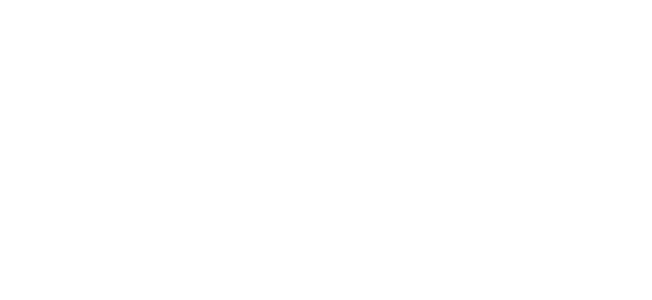
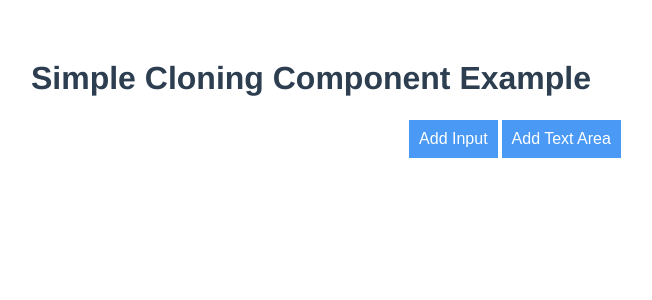
Before and after one commit to programeasily/vue-3-basics, a Vue app: page /dynamicComponentDemo in a window 1280 px wide. Before the commit this address had no page. Shown: the top 300 px of the page, without its empty margins (329-981 px from the left). Built offline with nearby package versions, Linux system fonts and the light colour scheme.

Commit message:
Dynamic Component Sample

```diff
--- /dev/null
+++ b/src/components/dynamic-comp/DcButton.vue
@@ -0,0 +1,38 @@
+<template>
+  <button class="btn">
+    {{ label }}
+  </button>
+</template>
+
+<script>
+export default {
+  props: {
+    label: {
+      type: String,
+      default: "Default",
+    },
+  },
+  setup() {
+    return {};
+  },
+};
+</script>
+
+<style scoped>
+.btn {
+  background-color: #4999f5;
+  border: none;
+  color: white;
+  padding: 10px;
+  text-align: center;
+  text-decoration: none;
+  display: inline-block;
+  font-size: 16px;
+  margin: 2px 2px;
+  cursor: pointer;
+}
+.btn:hover {
+  background-color: #0417c0;
+  color: white;
+}
+</style>
--- /dev/null
+++ b/src/components/dynamic-comp/DcInput.vue
@@ -0,0 +1,38 @@
+<template>
+  <div>
+    <input
+      type="text"
+      class="input"
+      v-model="value"
+      :placeholder="placeHolderLabel"
+    />
+  </div>
+</template>
+
+<script>
+export default {
+  props: {
+    placeHolderLabel: {
+      type: String,
+      default: "Enter the value",
+    },
+  },
+  data() {
+    return {
+      value: "",
+    };
+  },
+};
+</script>
+
+<style scoped>
+.input {
+  width: 200px;
+  padding: 12px 20px;
+  margin: 8px 0;
+  display: inline-block;
+  border: 1px solid #ccc;
+  border-radius: 4px;
+  box-sizing: border-box;
+}
+</style>
--- /dev/null
+++ b/src/components/dynamic-comp/DcTextArea.vue
@@ -0,0 +1,39 @@
+<template>
+  <div>
+    <textarea
+      v-model="value"
+      rows="3"
+      cols="3"
+      class="input"
+      :placeholder="placeHolderLabel"
+    />
+  </div>
+</template>
+
+<script>
+export default {
+  props: {
+    placeHolderLabel: {
+      type: String,
+      default: "Enter the value",
+    },
+  },
+  data() {
+    return {
+      value: "",
+    };
+  },
+};
+</script>
+
+<style scoped>
+.input {
+  width: 200px;
+  padding: 12px 20px;
+  margin: 8px 0;
+  display: inline-block;
+  border: 1px solid #ccc;
+  border-radius: 4px;
+  box-sizing: border-box;
+}
+</style>
--- /dev/null
+++ b/src/components/dynamic-comp/DynamicComp.vue
@@ -0,0 +1,11 @@
+<template>
+  <component :is="componentName" v-bind="componentProps"></component>
+</template>
+<script>
+export default {
+  props: {
+    componentName: String,
+    componentProps: Object,
+  },
+};
+</script>
--- a/src/main.js
+++ b/src/main.js
@@ -1,5 +1,12 @@
 import { createApp } from "vue";
 import router from "./router/router.js";
 import App from "./App.vue";
+import dcInput from "./components/dynamic-comp/DcInput"
+import dcTextArea from "./components/dynamic-comp/DcTextArea"
 
-createApp(App).use(router).mount("#app");
+let app = createApp(App);
+
+app.component("dcInput",dcInput)
+app.component("dcTextArea",dcTextArea)
+
+app.use(router).mount("#app");
--- /dev/null
+++ b/src/page/DynamicComponentDemo.vue
@@ -0,0 +1,56 @@
+<template>
+  <h1>Simple Cloning Component Example</h1>
+  <div class="grp">
+    <dcButton label="Add Input" @click="addInput" />
+    <dcButton label="Add Text Area" @click="addTextArea" />
+  </div>
+  <dynamicComp
+    v-for="(item, index) in items"
+    :key="index"
+    :componentName="item.componentName"
+    :componentProps="item.componentProps"
+  >
+  </dynamicComp>
+</template>
+
+<script>
+import { ref } from "@vue/reactivity";
+import dynamicComp from "../components/dynamic-comp/DynamicComp.vue";
+import dcButton from "../components/dynamic-comp/DcButton.vue";
+export default {
+  components: {
+    dynamicComp,
+    dcButton,
+  },
+  setup() {
+    let items = ref([]);
+    const addInput = () => {
+      items.value.push({
+        componentName: "dcInput",
+        componentProps: {
+          placeHolderLabel: "Cloning Input",
+        },
+      });
+    };
+    const addTextArea = () => {
+      items.value.push({
+        componentName: "dcTextArea",
+        componentProps: {
+          placeHolderLabel: "Cloning Text Arae",
+        },
+      });
+    };
+    return {
+      items,
+      addInput,
+      addTextArea,
+    };
+  },
+};
+</script>
+
+<style scoped>
+.grp {
+  padding-left: 408px;
+}
+</style>
--- a/src/router/router.js
+++ b/src/router/router.js
@@ -3,6 +3,7 @@
 import ComputedGetDemo from "../page/ComputedGetDemo";
 import ComputedSetDemo from "../page/ComputedSetDemo";
 import ComputedExpressionDemo from "../page/ComputedExpressionDemo";
+import DynamicComponentDemo from "../page/DynamicComponentDemo";
 import Home from "../components/Home";
 import ProvideAndInjectDemo from "../components/provideinject/Page";
 import ProvideAndInjectSetupDemo from "../components/provideinject-setup/Page";
@@ -30,7 +31,8 @@
   {
     path: "/lifeCycleHooks",
     component: lifeCycleHooks
-  }
+  },
+  { path: "/dynamicComponentDemo", component: DynamicComponentDemo },
 ];
 
 // Create the router instance and pass the `routes` option
```
